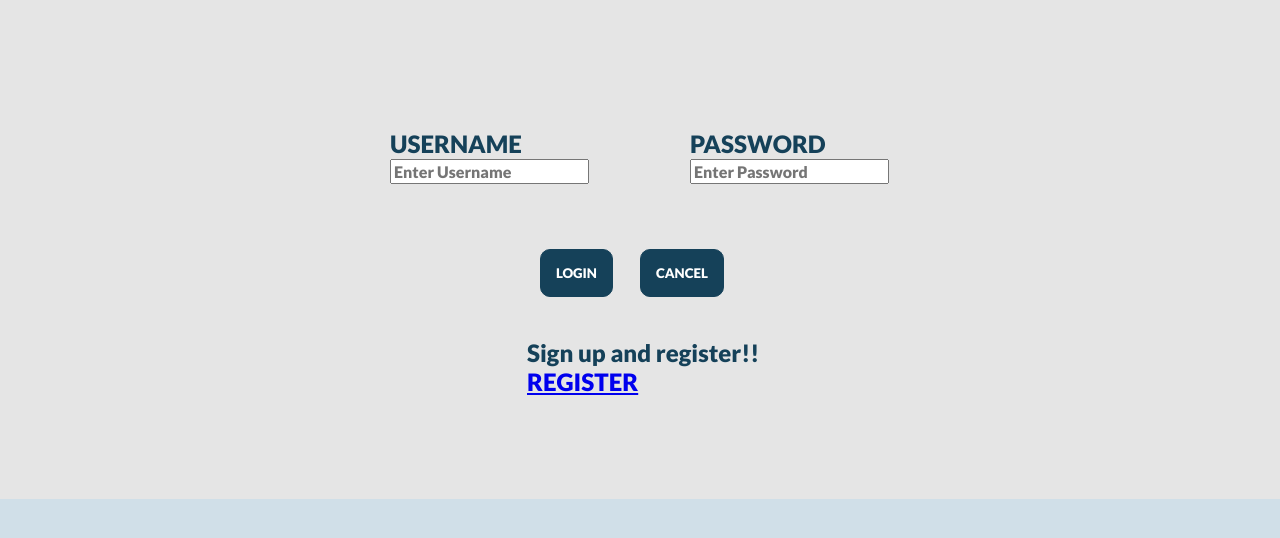
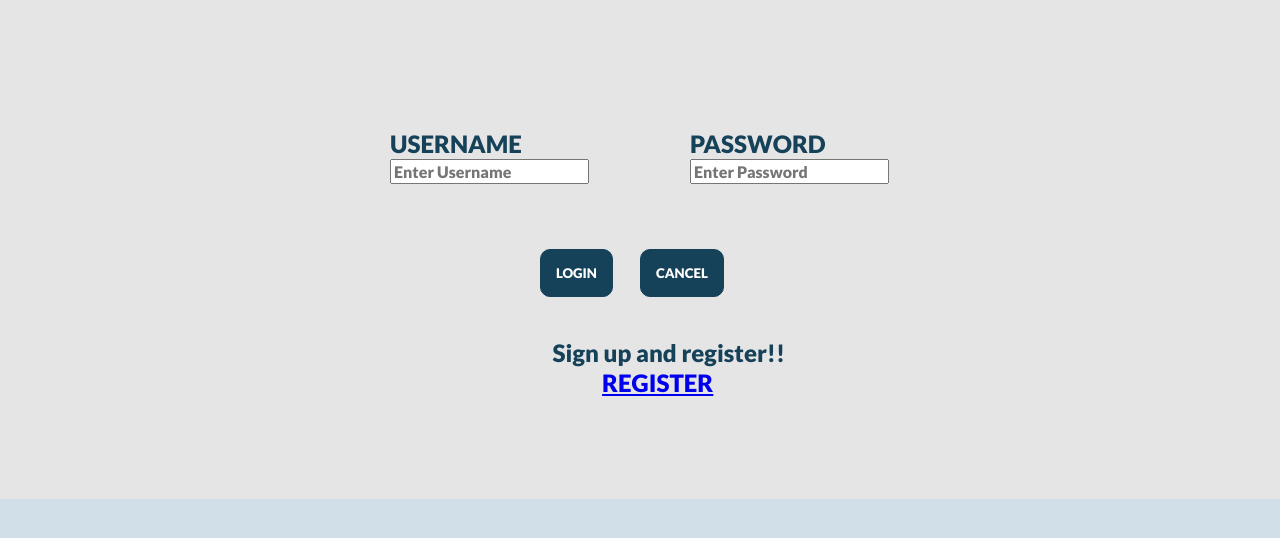
Before and after one commit to AnderszLam/RidePool, a PHP site: page /login.php in a window 1280 px wide. Shown: the part 101-639 px from the top of the page. Run offline with PHP 8.4, Linux system fonts and the light colour scheme.

Commit message:
I HATE ALL THIS

```diff
--- a/login.php
+++ b/login.php
@@ -35,7 +35,7 @@
 
       <button class = "bluebtn" style="position: absolute; left: 50%; top: 350px;transform: translate(0,0); padding:15px;" type="button" name="cancellog" class="cancelbtn">CANCEL</button>
 
-      <h3 style="position: absolute; left: 40%; top: 400px;transform: translate(0,0); padding:15px;"> Sign up and register!! <a href ="register.php">REGISTER</a> </h3>
+      <h3 style="position: absolute; left: 42%; top: 400px;transform: translate(0,0); padding:15px;"> Sign up and register!! <a href ="register.php" style="position: absolute; left: 15%; top: 30px; transform: translate(0,0); padding:15px;">REGISTER</a> </h3>
     </div>
   </div>
 </form>
```
